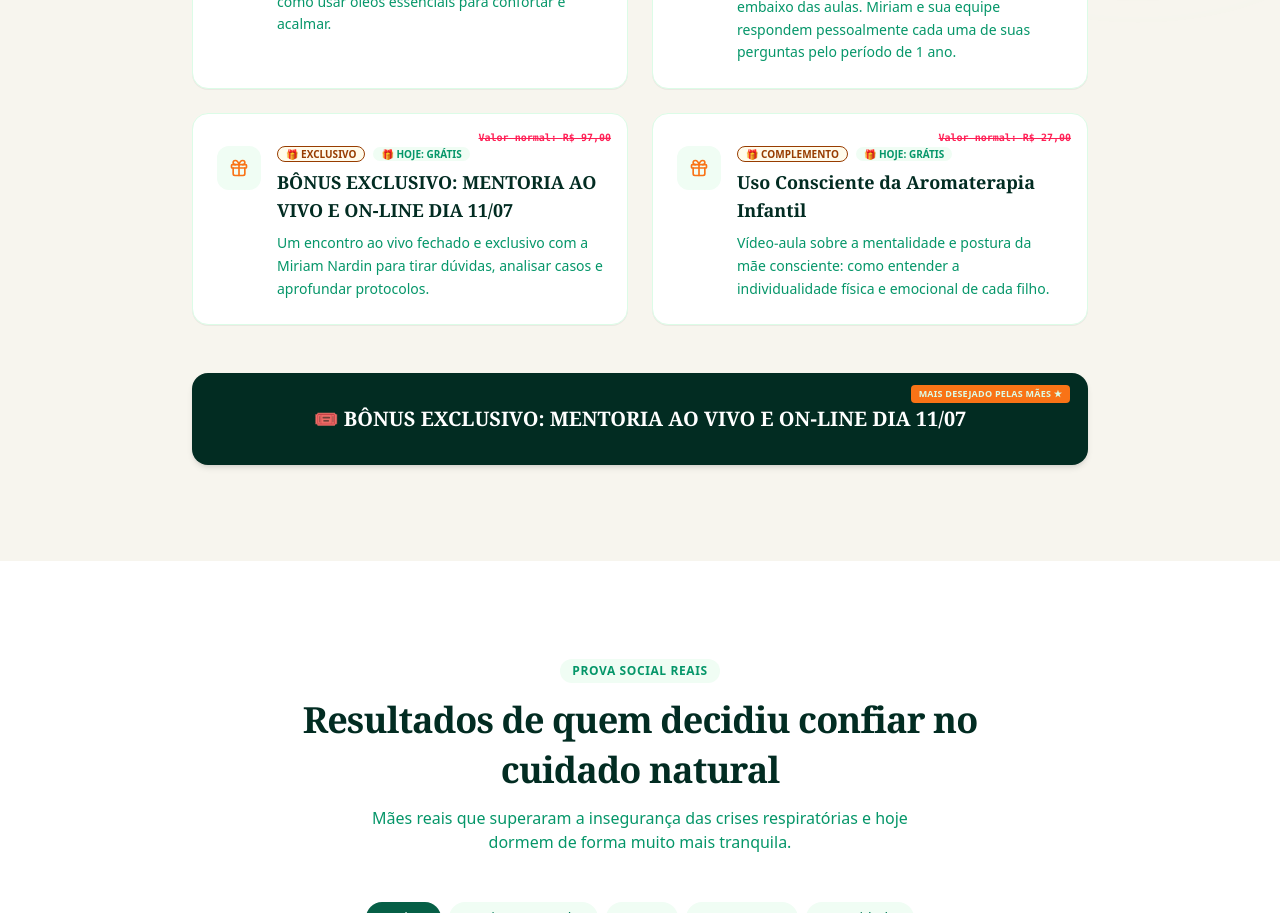
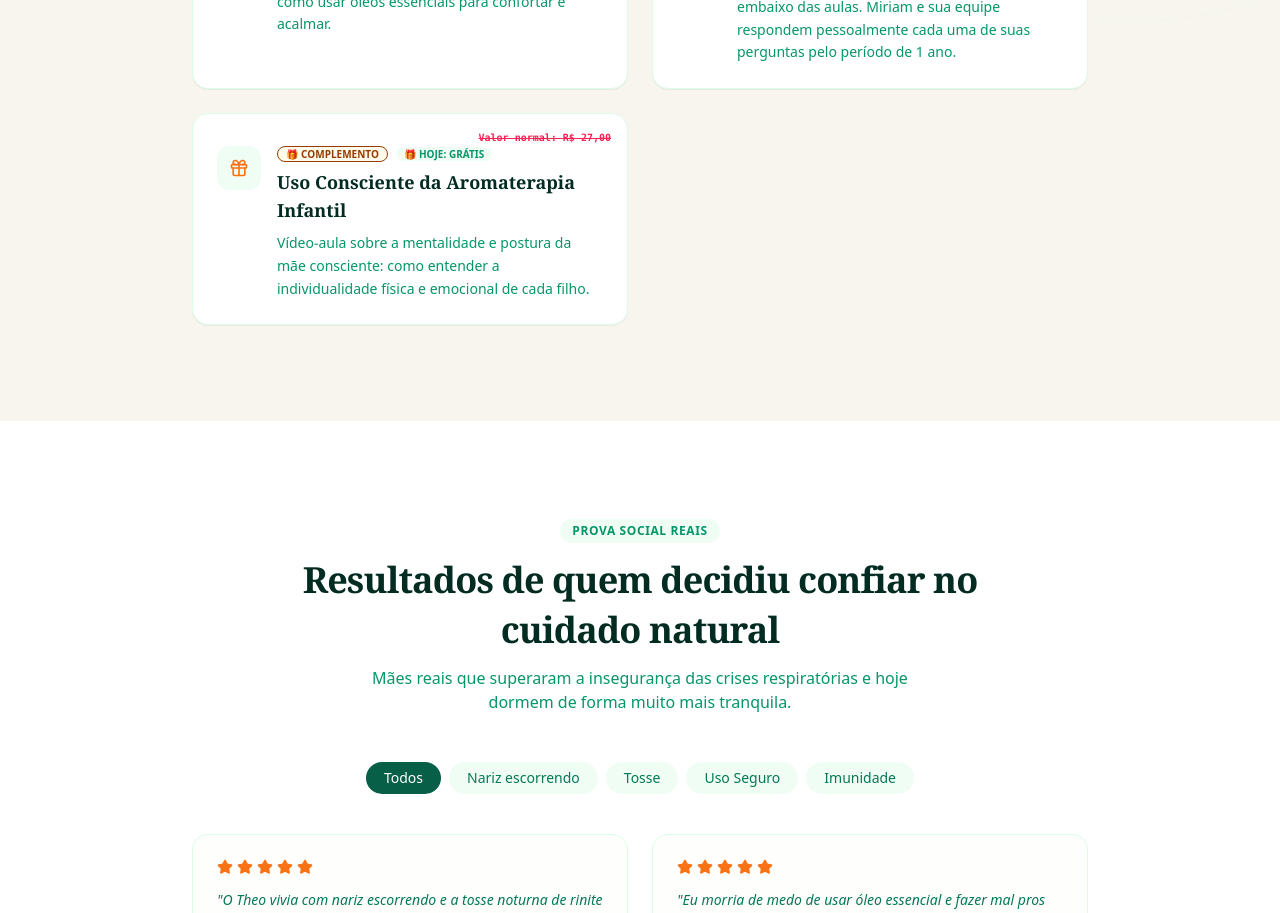
Before and after one commit to felipesobrinho/sos-respiratorio, a React (Vite) app: page / in a window 1280 px wide. Shown: the part 5000-5913 px from the top of the page. Built offline with nearby package versions, Linux system fonts and the light colour scheme.

Commit message:
refactor: remove expired live mentorship bonus
Remove the Mentoria ao Vivo bonus from the bonuses section and data file as the event date has passed.

```diff
--- a/src/App.tsx
+++ b/src/App.tsx
@@ -866,18 +866,6 @@ export default function App() {
             ))}
           </div>
 
-          {/* Social Proof Consultation highlight banner inside bonuses */}
-          <div className="bg-brand-900 text-brand-100 rounded-2xl p-6.5 sm:p-8 mt-12 max-w-4xl mx-auto shadow-md relative" id="priority-bonus-container">
-            <div className="absolute top-3 right-4.5 bg-amber-gold text-brand-950 font-bold text-[9px] uppercase px-2 py-0.5 rounded tracking-wide">
-              Mais desejado pelas mães ★
-            </div>
-            <div className="flex flex-col items-center justify-center text-center">
-              <h4 className="font-serif text-lg sm:text-xl font-bold text-white flex items-center justify-center gap-2">
-                <span>🎟️ BÔNUS EXCLUSIVO: MENTORIA AO VIVO E ON-LINE DIA 11/07</span>
-              </h4>
-            </div>
-          </div>
-
         </div>
       </section>
 
--- a/src/data.ts
+++ b/src/data.ts
@@ -134,13 +134,6 @@ export const BONUSES: Bonus[] = [
     tag: "🎁 SUPORTE VIP"
   },
   {
-    id: "b4",
-    title: "BÔNUS EXCLUSIVO: MENTORIA AO VIVO E ON-LINE DIA 11/07",
-    originalPrice: "R$ 97,00",
-    description: "Um encontro ao vivo fechado e exclusivo com a Miriam Nardin para tirar dúvidas, analisar casos e aprofundar protocolos.",
-    tag: "🎁 EXCLUSIVO"
-  },
-  {
     id: "b5",
     title: "Uso Consciente da Aromaterapia Infantil",
     originalPrice: "R$ 27,00",
```
